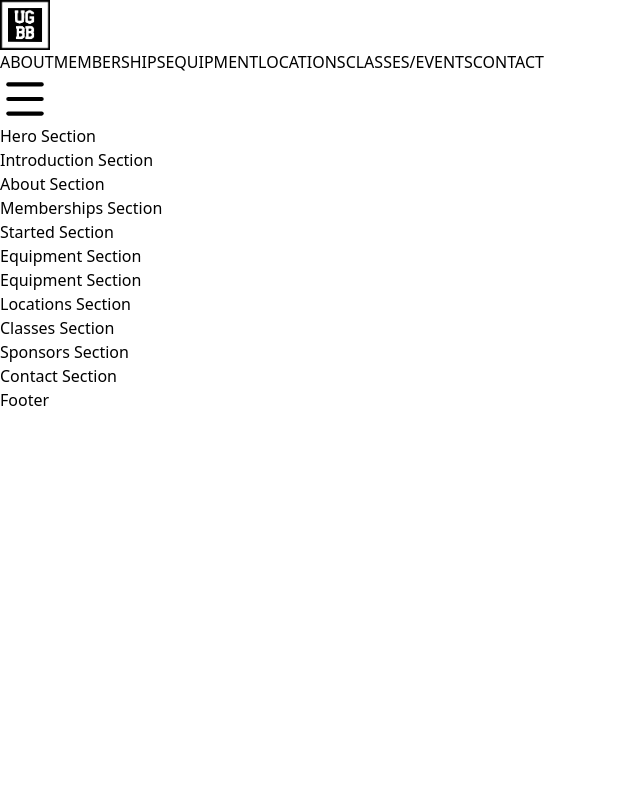
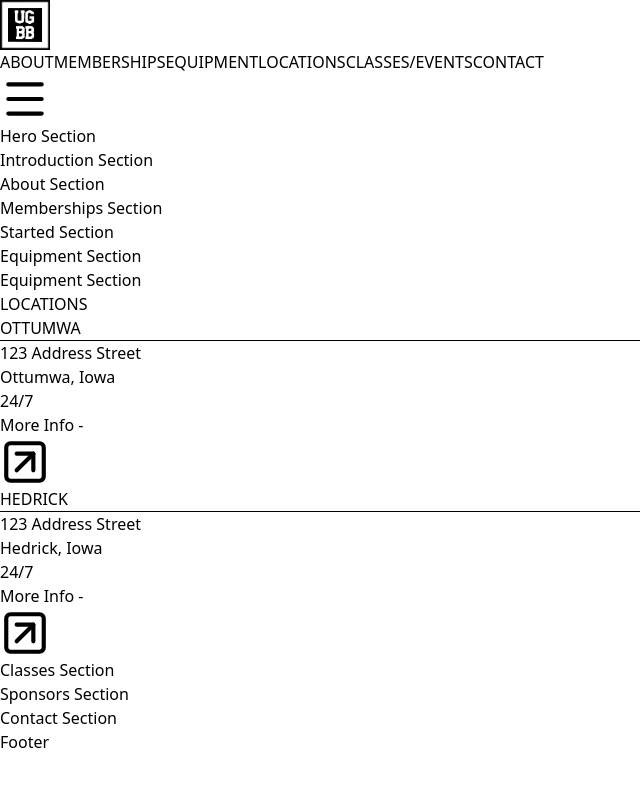
Before and after one commit to Underground-Barbell/UGBB-Website, a Next.js app: page / in a window 1280 px wide. Shown: the top 786 px of the page, without its empty margins (0-640 px from the left). Built offline with nearby package versions, Linux system fonts and the light colour scheme.

Commit message:
locations html

```diff
--- /dev/null
+++ b/app/components/LocationCard.tsx
@@ -0,0 +1,38 @@
+import Link from "next/link"
+import Image from "next/image";
+import LookUpInfoIcon from "../../public/Icons/square-arrow-up-right.svg"
+
+interface LocationCardInterface {
+    title: string,
+    address: string,
+    city: string,
+    state: string,
+    availability: string
+}
+
+export default function LocationCard(props: LocationCardInterface) {
+
+
+    return (
+        <div id="LocationCard">
+            <div id="LocationCardTitleContainer">
+                <h4>{props.title}</h4>
+                <hr />
+            </div>
+            <div id="LocationCardDetailsContainer">
+                <div id="LocationCardInfoContainer">
+                    <p>{props.address}</p>
+                    <p>{props.city}, {props.state}</p>
+                    <p>{props.availability}</p>
+                </div>
+                <div>
+                    <Link href="/">
+                        More Info -
+                        <Image src={LookUpInfoIcon} alt="Look Up Info Icon" width={50} height={50}/>
+                    </Link>
+                </div>
+            </div>
+
+        </div>
+    );
+}
--- a/app/sections/locations.tsx
+++ b/app/sections/locations.tsx
@@ -1,12 +1,22 @@
 'use client'
 import { useState } from 'react';
+import LocationCard from "@/app/components/LocationCard";
 
 
 export default function Locations(){
 
     return (
         <section id="Locations">
-            <h1>Locations Section</h1>
+            <div id="APIMapContainer">
+                {/* TODO: Integrate API Map Here */}
+            </div>
+            <div id="LocationsContainer">
+                <h1>LOCATIONS</h1>
+                <div id="LocationCardContainer">
+                    <LocationCard title="OTTUMWA" address="123 Address Street" city="Ottumwa" state="Iowa" availability="24/7" />
+                    <LocationCard title="HEDRICK" address="123 Address Street" city="Hedrick" state="Iowa" availability="24/7" />
+                </div>
+            </div>
         </section>
     );
 }
```
